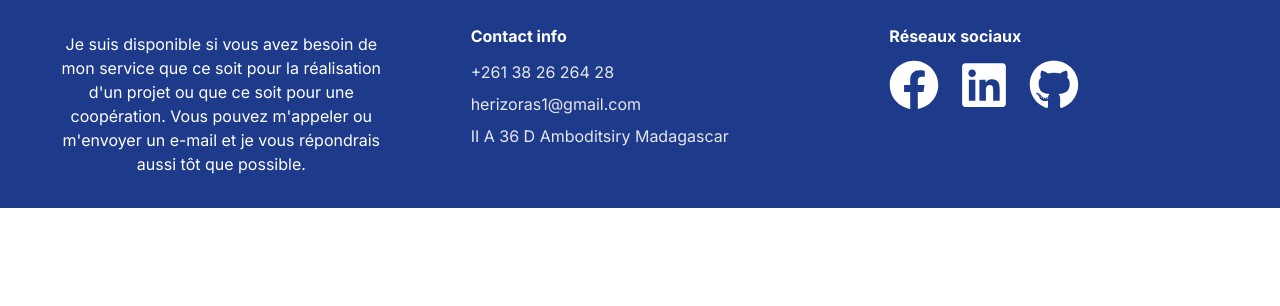
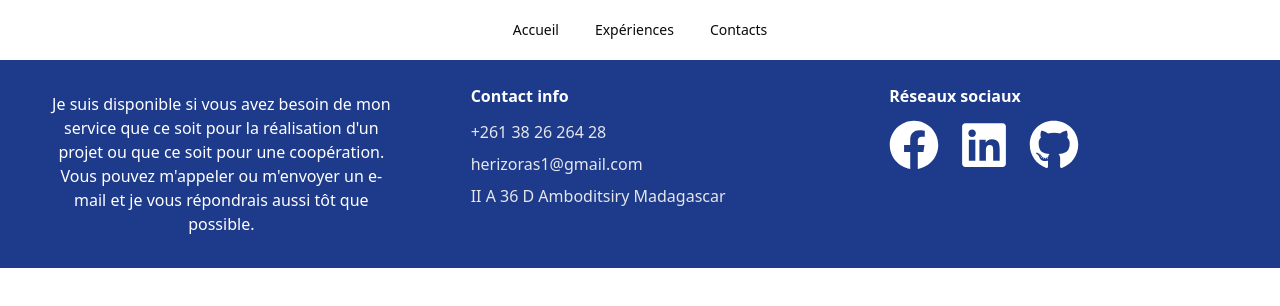
Before and after one commit to zexhior/portfolio-herizo, a Next.js app: page / in a window 1280 px wide. Shown: the top 306 px of the page. Built offline with nearby package versions, Linux system fonts and the light colour scheme.

Commit message:
[ftr] : afficher les composants sur la page principale

```diff
--- a/src/app/page.tsx
+++ b/src/app/page.tsx
@@ -1,5 +1,7 @@
 import FooterComponent from "@/components/footer/footer";
+import NavbarComponent from "@/components/navbar/navbar";
 import { Inter } from "next/font/google";
+import ContactPage from "./contacts/contacts";
 
 const inter = Inter({
   subsets: ["latin"],
@@ -9,7 +11,8 @@ const inter = Inter({
 
 const Home = () => {
   return (
-    <div className={inter.className}>
+    <div className={`${inter.className}flex flex-col`}>
+      <NavbarComponent />
       <FooterComponent />
     </div>
   );
```
